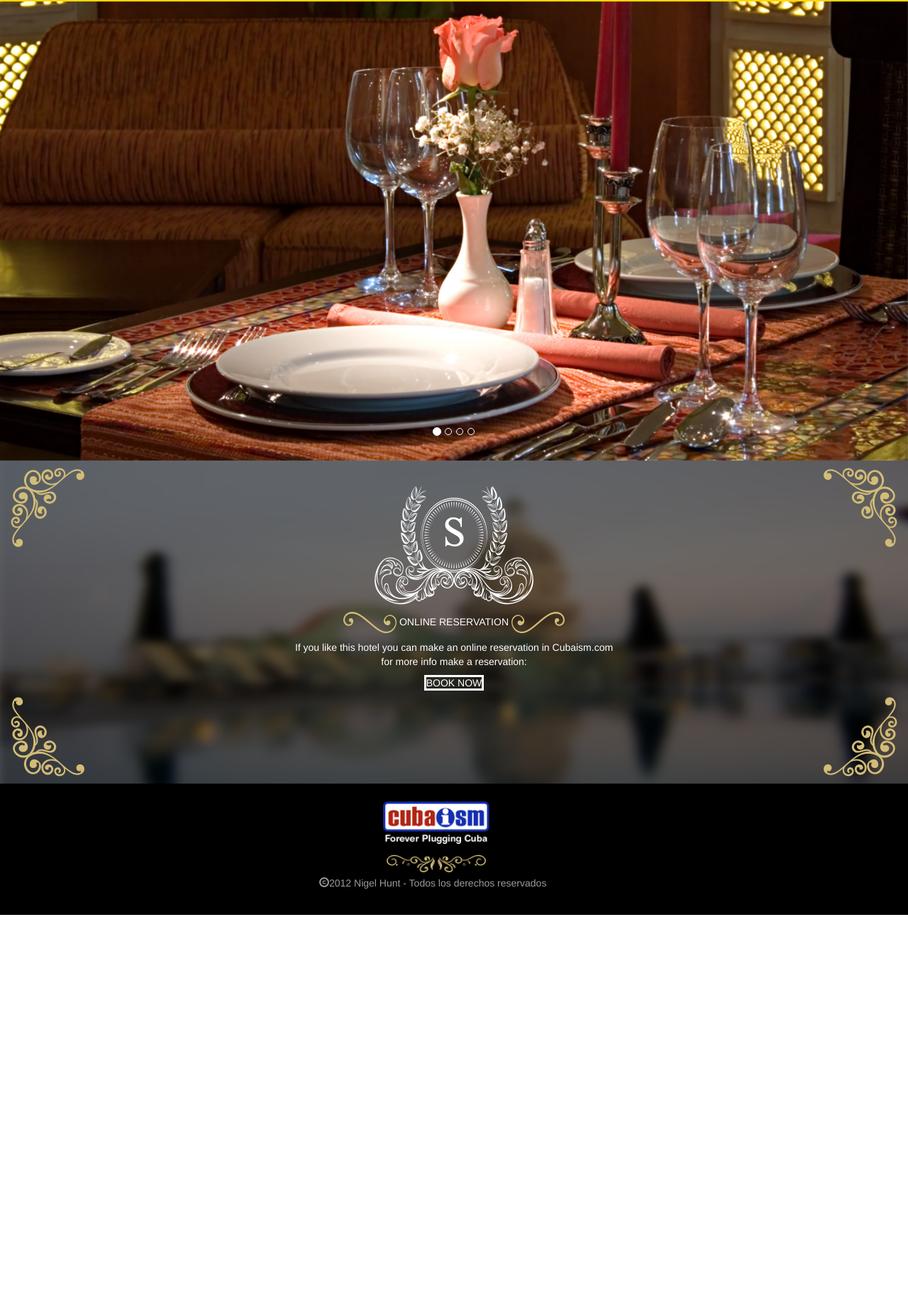
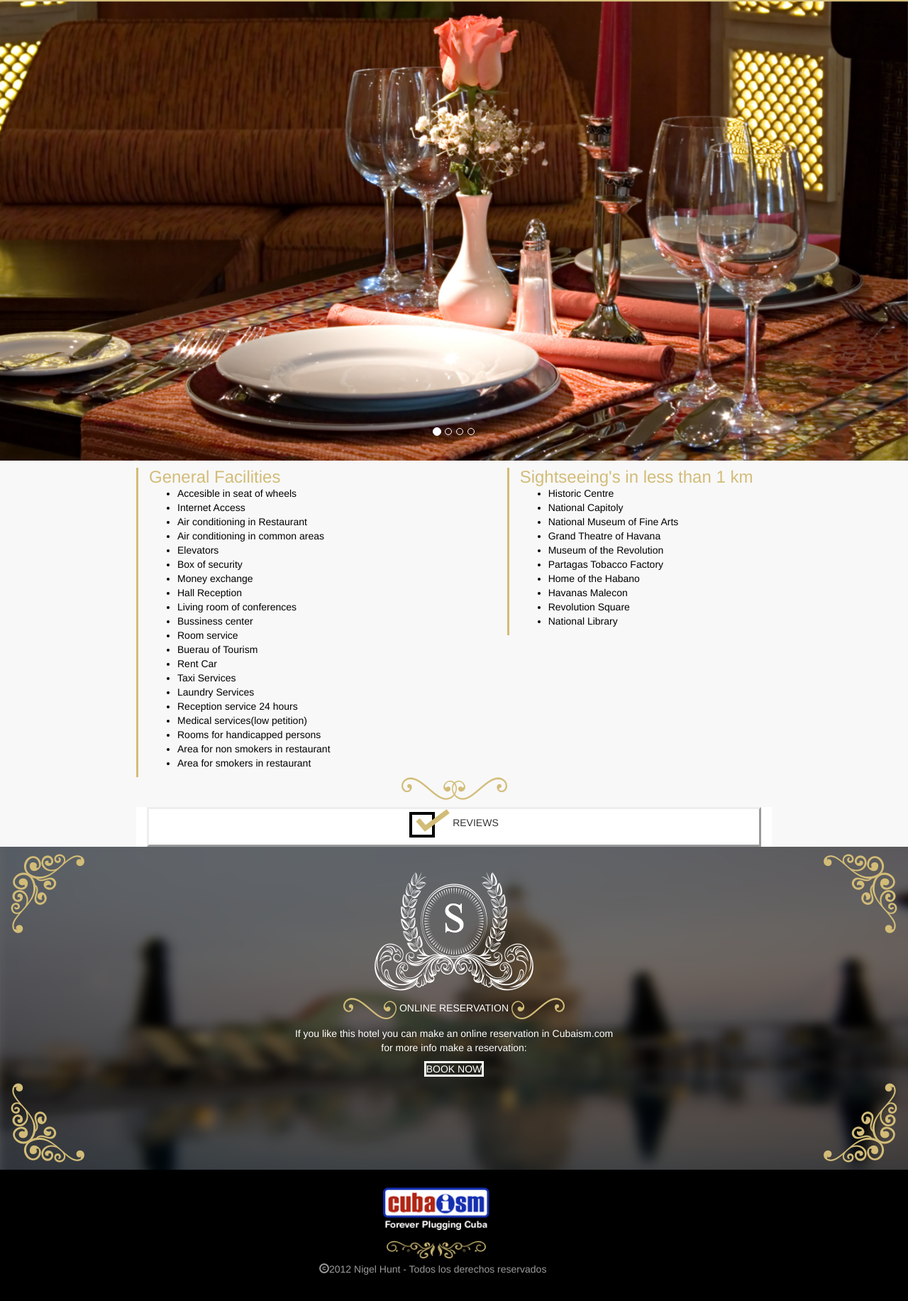
Before and after one commit to gilberdev/hotelsaratoga, a Django app: page / in a window 1280 px wide. Shown: the part 4518-6351 px from the top of the page at 71% size. Before the commit the page ends 5807 px from the top, so only its background shows below. Run offline with Django 3.2, Linux system fonts and the light colour scheme; style sheets or scripts are compiled from the project's sources; some libraries are stand-ins or nearby versions.

Commit message:
Trabajando en Facilities y Reviews

```diff
--- a/apps/base/templates/base/home.html
+++ b/apps/base/templates/base/home.html
@@ -39,7 +39,7 @@
 
     {# Intro #}
     <div class="row">
-        <div class="row" style="background-color: white;">
+        <div class="row">
             <div class="row center-middle">
                 <img src="{{ STATIC_URL }}img/Home/Hotel%20Saratoga%20Intro/Golden%20Ornament3.png">
             </div>
@@ -103,7 +103,7 @@
     </div>
 
     {# Facilities #}
-    <div class="row" style="border-top: solid; border-top-color: gold;">
+    <div class="row" style="border-top: solid; border-top-color: #d3bc78;">
         <div id="myCarousel" class="carousel slide" data-ride="carousel">
           <!-- Indicators -->
           <ol class="carousel-indicators">
@@ -133,6 +133,73 @@
           </div>
         </div>
     </div>
+    <div style="background-color: #f8f8f8;">
+        <div class="row" style="margin-left: 15%; margin-right: 15%; padding-top: 10px">
+            <div class="col-sm-7" style="border-left: solid; border-left-color: #d3bc78;">
+                <h3 style="color: #d3bc78; margin: 0;">
+                    General Facilities
+                </h3>
+                <ul style="color: black;">
+                    <li>Accesible in seat of wheels</li>
+                    <li>Internet Access</li>
+                    <li>Air conditioning in Restaurant</li>
+                    <li>Air conditioning in common areas</li>
+                    <li>Elevators</li>
+                    <li>Box of security</li>
+                    <li>Money exchange</li>
+                    <li>Hall Reception</li>
+                    <li>Living room of conferences</li>
+                    <li>Bussiness center</li>
+                    <li>Room service</li>
+                    <li>Buerau of Tourism</li>
+                    <li>Rent Car</li>
+                    <li>Taxi Services</li>
+                    <li>Laundry Services</li>
+                    <li>Reception service 24 hours</li>
+                    <li>Medical services(low petition)</li>
+                    <li>Rooms for handicapped persons</li>
+                    <li>Area for non smokers in restaurant</li>
+                    <li>Area for smokers in restaurant</li>
+                </ul>
+            </div>
+            <div class="col-sm-5" style="border-left: solid; border-left-color: #d3bc78;">
+                <h3 style="color: #d3bc78; margin: 0;">
+                    Sightseeing's in less than 1 km
+                </h3>
+                <ul style="color: black;">
+                    <li>Historic Centre</li>
+                    <li>National Capitoly</li>
+                    <li>National Museum of Fine Arts</li>
+                    <li>Grand Theatre of Havana</li>
+                    <li>Museum of the Revolution</li>
+                    <li>Partagas Tobacco Factory</li>
+                    <li>Home of the Habano</li>
+                    <li>Havanas Malecon</li>
+                    <li>Revolution Square</li>
+                    <li>National Library</li>
+                </ul>
+            </div>
+        </div>
+    </div>
+
+
+    {# Reviews #}
+    <div class="row">
+        <p class="text-center">
+            <img src="{{ STATIC_URL }}img/Home/Reviews/Golden Ornament.png">
+        </p>
+    </div>
+    <div class="row" style="background-color: white; margin-left: 15%; margin-right: 15%">
+        <div class="col-sm-12">
+            <div class="row" style="background-color: white; border-style: outset">
+                <p class="text-center" style="text-transform: uppercase;">
+                    <img src="{{ STATIC_URL }}img/Home/Reviews/CheckMark.png">
+                    reviews
+                </p>
+            </div>
+        </div>
+    </div>
+
 
     {# Booking Area #}
     <div class="booking my-img-format" style="color: white;">
--- a/saratoga/templates/base.html
+++ b/saratoga/templates/base.html
@@ -43,7 +43,7 @@
       </div>
       <div id="navbar" class="collapse navbar-collapse separation">
         <ul class="nav navbar-nav">
-          <li class="active"><a href="#">Home</a></li>
+          <li><a href="#">Home</a></li>
           <li><a id="circle"></a></li>
           <li><a href="#about">News</a></li>
           <li><a id="circle"></a></li>
@@ -63,7 +63,7 @@
     </div>
   </nav>
 
-  <div class="container-fluid nopadding">
+  <div class="container-fluid nopadding" style="background-color: #f8f8f8;">
     {% block content %}{% endblock %}
   </div>
 
```
